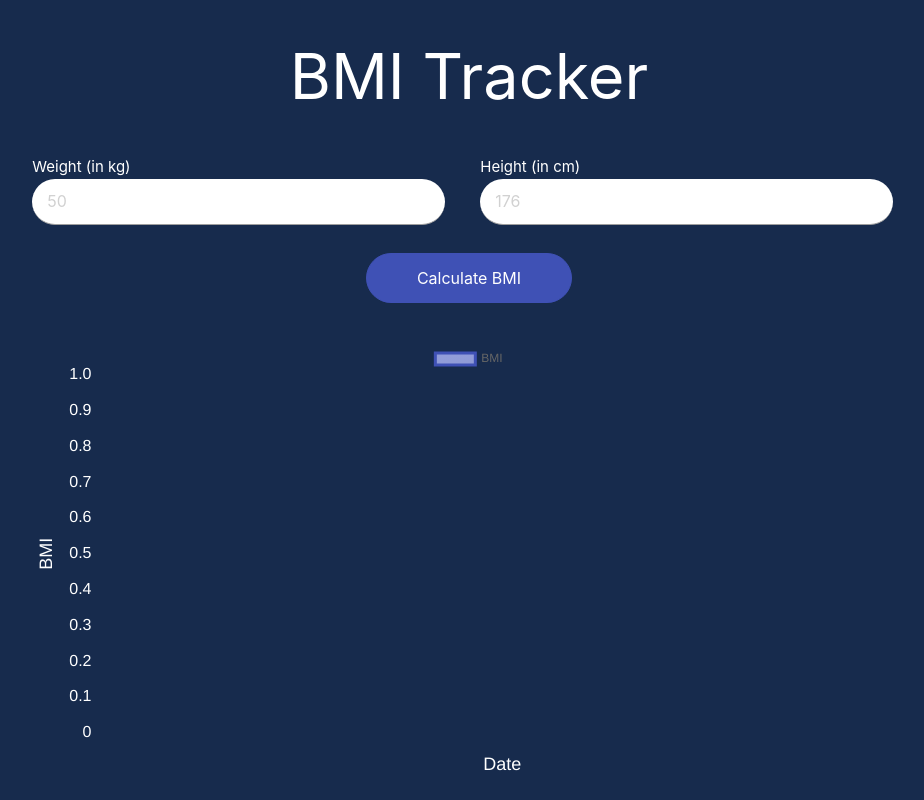
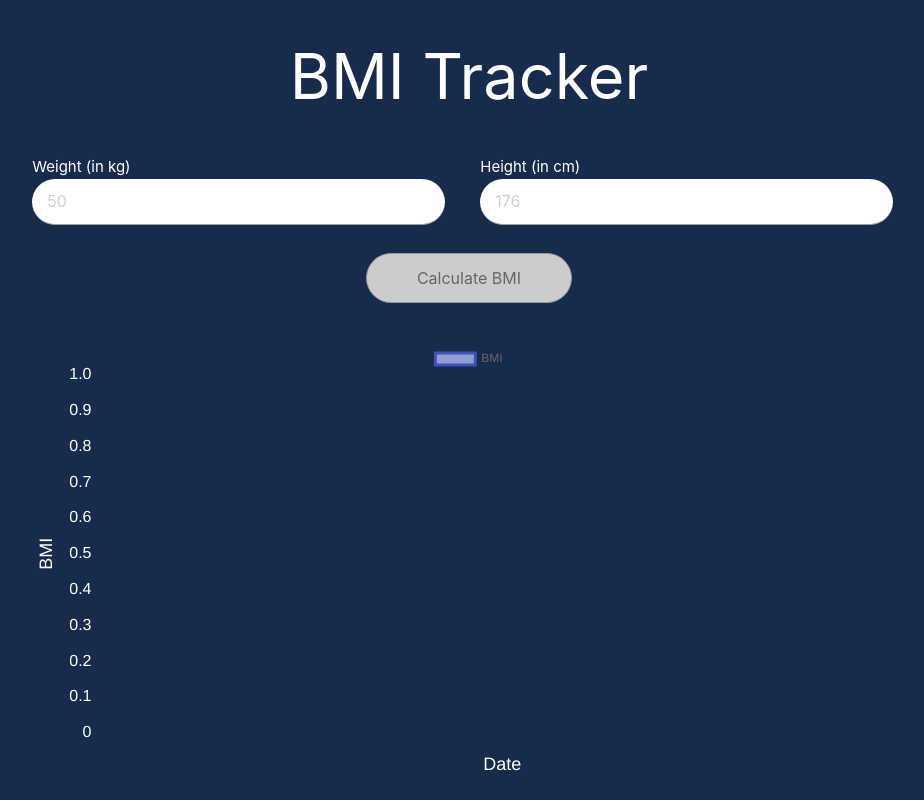
Before and after one commit to GermaVinsmoke/bmi-calculator, a React (Create React App) app: page / in a window 1280 px wide. Shown: the top 800 px of the page, without its empty margins (171-1095 px from the left). Built offline with nearby package versions, Linux system fonts and the light colour scheme.

Commit message:
Removed form handleSubmit

```diff
--- a/src/App.css
+++ b/src/App.css
@@ -48,6 +48,18 @@ label {
   color: white;
 }
 
+.calculate-btn:disabled {
+  border: 1px solid #999999;
+  background-color: #cccccc;
+  color: #666666;
+  cursor: default;
+}
+
+.calculate-btn:disabled:hover {
+  box-shadow: none;
+  transform: translate(0, 0);
+}
+
 .data-container {
   background-color: #1f3a67;
   border-radius: 11px;
--- a/src/BmiForm.jsx
+++ b/src/BmiForm.jsx
@@ -18,14 +18,12 @@ const BmiForm = ({ change }) => {
     });
   };
 
-  const handleSubmit = e => {
-    e.preventDefault();
-    if (state.weight === '' || state.height === '') return;
+  const handleSubmit = () => {
     change(state);
   };
 
   return (
-    <form onSubmit={handleSubmit}>
+    <>
       <div className="row">
         <div className="col m6 s12">
           <label htmlFor="weight">Weight (in kg)</label>
@@ -54,11 +52,16 @@ const BmiForm = ({ change }) => {
         </div>
       </div>
       <div className="center">
-        <button className="calculate-btn" type="submit">
+        <button
+          className="calculate-btn"
+          type="button"
+          disabled={state.weight === '' || state.height === ''}
+          onClick={handleSubmit}
+        >
           Calculate BMI
         </button>
       </div>
-    </form>
+    </>
   );
 };
 
```
Also changed, not shown: 1 other file (tests, documents, lock files or other folders).
